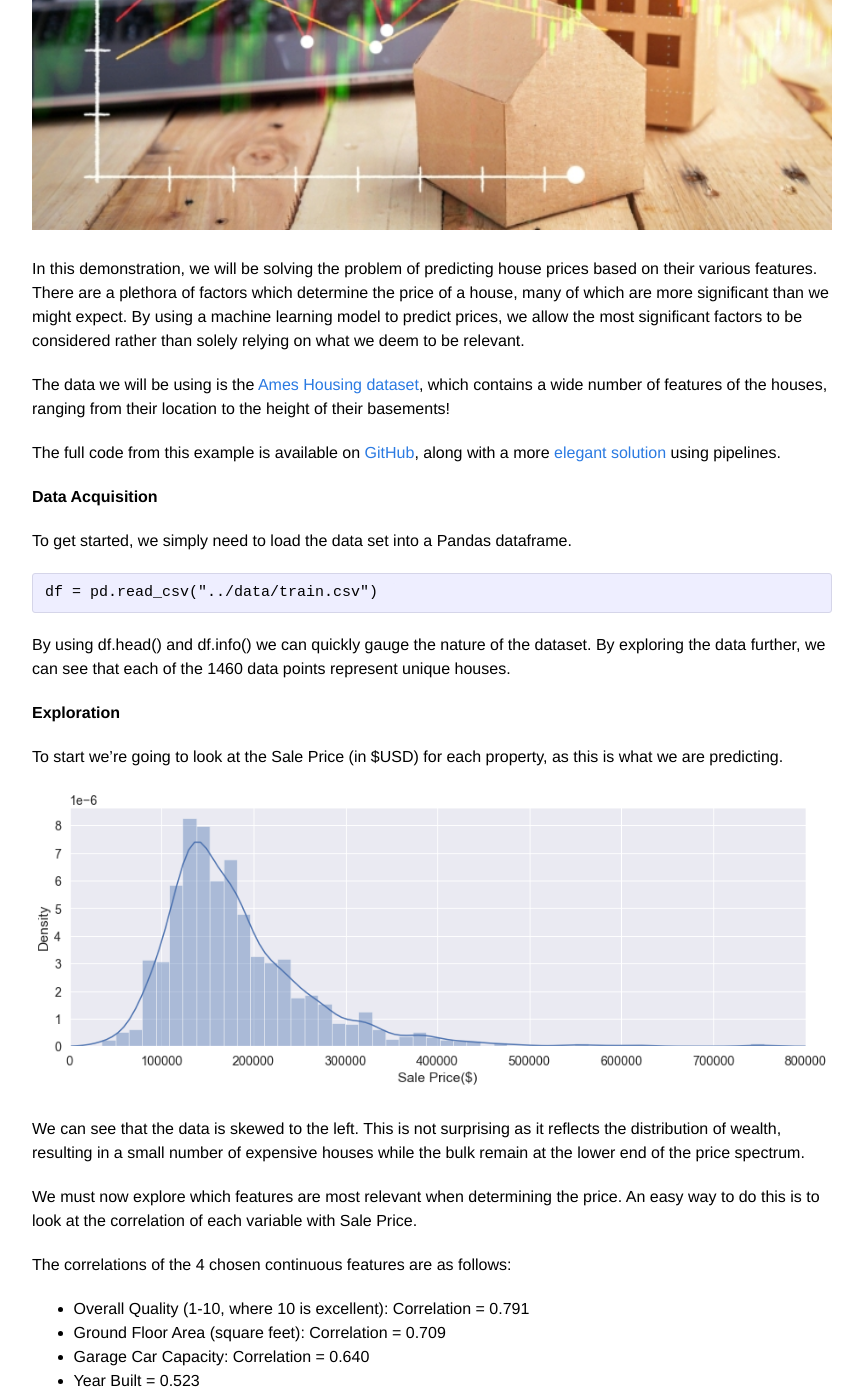
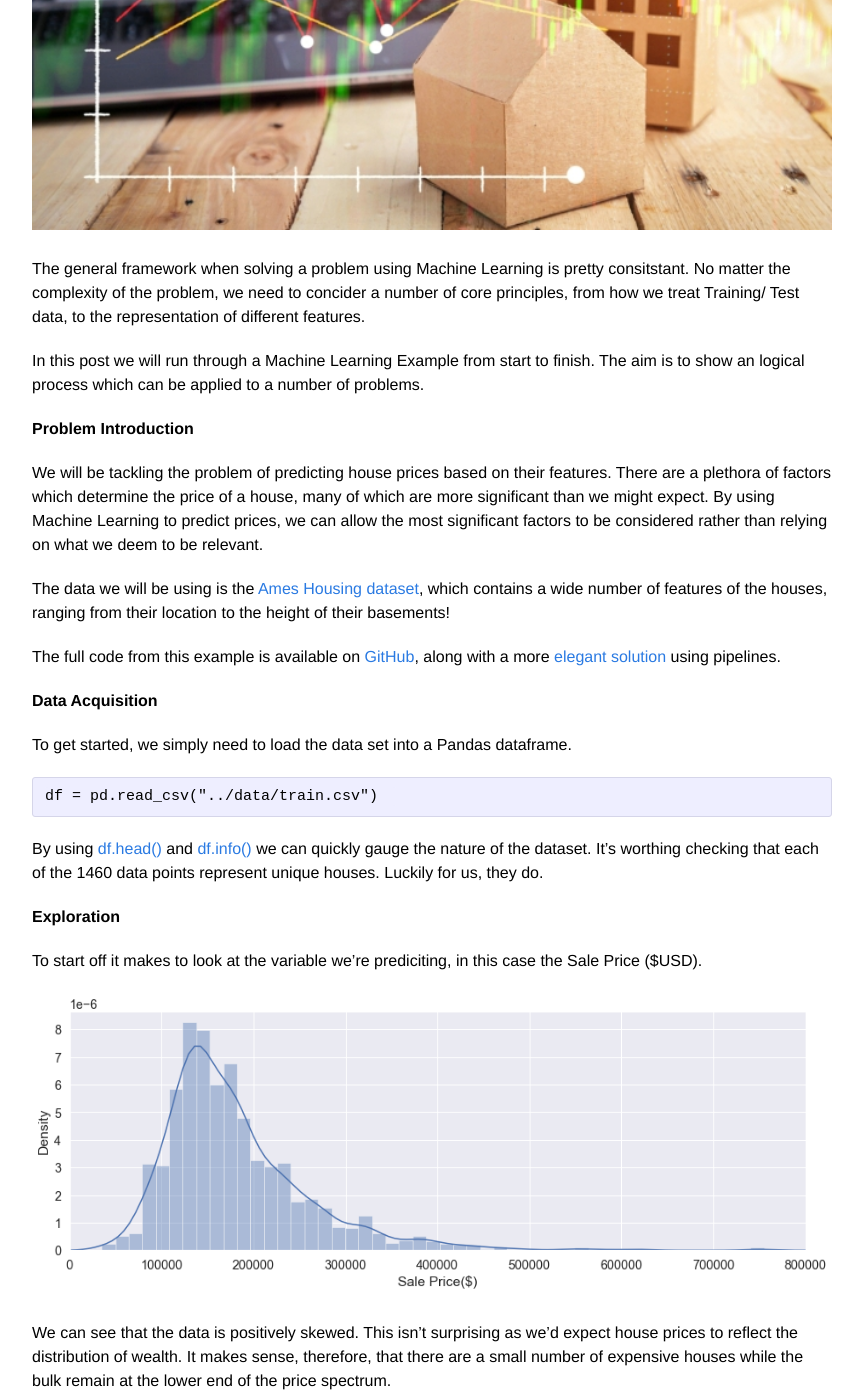
Before and after one commit to alicepringle/alicepringle.github.io, a Jekyll site: the page built from _posts/2020-09-29-supervised-learning.markdown, in a window 1280 px wide and 1400 px high, scrolled down 391 px. Shown: the whole window, without its empty margins (208-1071 px from the left). Built offline with Jekyll 4.4.1, drawn with Linux system fonts in a browser that asks for light colours; some of the changed text lies outside the part shown.

Commit message:
text edits

````diff
--- a/_posts/2020-09-29-supervised-learning.markdown
+++ b/_posts/2020-09-29-supervised-learning.markdown
@@ -13,7 +13,13 @@ mathjax: false
 
 <img src="/assets/bio/house_graph.jpg" alt="house_graph" style="width:100%"/>
 
-In this demonstration, we will be solving the problem of predicting house prices based on their various features. There are a plethora of factors which determine the price of a house, many of which are more significant than we might expect. By using a machine learning model to predict prices, we allow the most significant factors to be considered rather than solely relying on what we deem to be relevant.
+The general framework when solving a problem using Machine Learning is pretty consitstant. No matter the complexity of the problem, we need to concider a number of core principles, from how we treat Training/ Test data, to the representation of different features.
+
+In this post we will run through a Machine Learning Example from start to finish. The aim is to show an logical process which can be applied to a number of problems.
+
+**Problem Introduction**
+
+We will be tackling the problem of predicting house prices based on their features. There are a plethora of factors which determine the price of a house, many of which are more significant than we might expect. By using Machine Learning to predict prices, we can allow the most significant factors to be considered rather than relying on what we deem to be relevant.
 
 The data we will be using is the [Ames Housing dataset](http://jse.amstat.org/v19n3/decock.pdf), which contains a wide number of features of the houses, ranging from their location to the height of their basements!
 
@@ -27,19 +33,17 @@ To get started, we simply need to load the data set into a Pandas dataframe.
 df = pd.read_csv("../data/train.csv")
 ```
 
-
-By using df.head() and df.info() we can quickly gauge the nature of the dataset. By exploring the data further, we can see that each of the 1460 data points represent unique houses.
+By using [df.head()](https://pandas.pydata.org/pandas-docs/stable/reference/api/pandas.DataFrame.head.html) and [df.info()](https://pandas.pydata.org/pandas-docs/stable/reference/api/pandas.DataFrame.info.html) we can quickly gauge the nature of the dataset. It's worthing checking that each of the 1460 data points represent unique houses. Luckily for us, they do.
 
 **Exploration**
 
-To start we’re going to look at the Sale Price (in $USD) for each property, as this is what we are predicting.
+To start off it makes to look at the variable we're prediciting, in this case the Sale Price ($USD).
 
 <img src="/assets/bio/price_skew.png" alt="price_skew" style="width:100%"/>
 
+We can see that the data is positively skewed. This isn't surprising as we'd expect house prices to reflect the distribution of wealth. It makes sense, therefore, that there are a small number of expensive houses while the bulk remain at the lower end of the price spectrum.
 
-We can see that the data is skewed to the left. This is not surprising as it reflects the distribution of wealth, resulting in a small number of expensive houses while the bulk remain at the lower end of the price spectrum.
-
-We must now explore which features are most relevant when determining the price. An easy way to do this is to look at the correlation of each variable with Sale Price.
+With 79 features, it would be helpful to explore **which features are most relevant** when determining the price. An easy way to do this is to look at the correlation of each variable with `SalePrice`.
 
 The correlations of the 4 chosen continuous features are as follows:
 
@@ -53,15 +57,15 @@ In addition, 3 strongly correlated categorical features are:
 - Heating Quality
 - Kitchen Quality
 
-These each fall into 5 categories assessing Quality. We can see the correlation between External Quality and Sale Price below:
+These each fall into 5 categories assessing Quality: Ex, Gd, Fa, Ta. We can see the correlation between External Quality and Sale Price below:
 
 <img src="/assets/bio/correlation.png" alt="correlation" style="width:100%"/>
 
-It is important to consider deal with missing data but this isn’t always necessary. None of the features we have chosen have any missing data, so we can move on…
+Before we move on we need to concider missing data. In this case, none of the features we have chosen have any missing data so we can move on…
 
 **Training and Test Set**
 
-An important part of machine learning is to train the model only using TRAINING data. It’s best to set aside a subset of the data for testing as soon as possible. In this case we will use 80% of the set for training data and 20% of the test for testing data. Note that we shuffle the data before splitting.
+An important part of machine learning is to train the model only using **training** data. It’s best to set aside a subset of the data for testing as soon as possible. A good rule of thumb is to use 80% for training data and 20% for testing data. Note that we shuffle the data before splitting.
 ```
 X = df[['OverallQual', 'YearBuilt', 'ExterQual', 'HeatingQC', 'KitchenQual', 'GrLivArea', 'GarageCars']]
 Y=df['SalePrice']
@@ -224,4 +228,4 @@ Random Forests are prone to overfitting. We can minimise this problem using [K-F
 
 **Conclusion**
 
-So we have a model predicting hosue prices to 84% accuracy, with a lrmse of 0.149. I hope this showed how simple it is to implement a machine learning model from start to finish! To improve the model we could use more of the features and consider feature engineering. As we’ve found, 90% of the work is in data preparation and it really is worth considering how to best represent the data.
+So we have a model predicting house prices to 84% accuracy, with a lrmse of 0.149. I hope this showed how simple it is to implement a machine learning model from start to finish! To improve the model we could use more of the features and consider feature engineering. As we’ve found, 90% of the work is in data preparation and it really is worth considering how to best represent the data.
````
